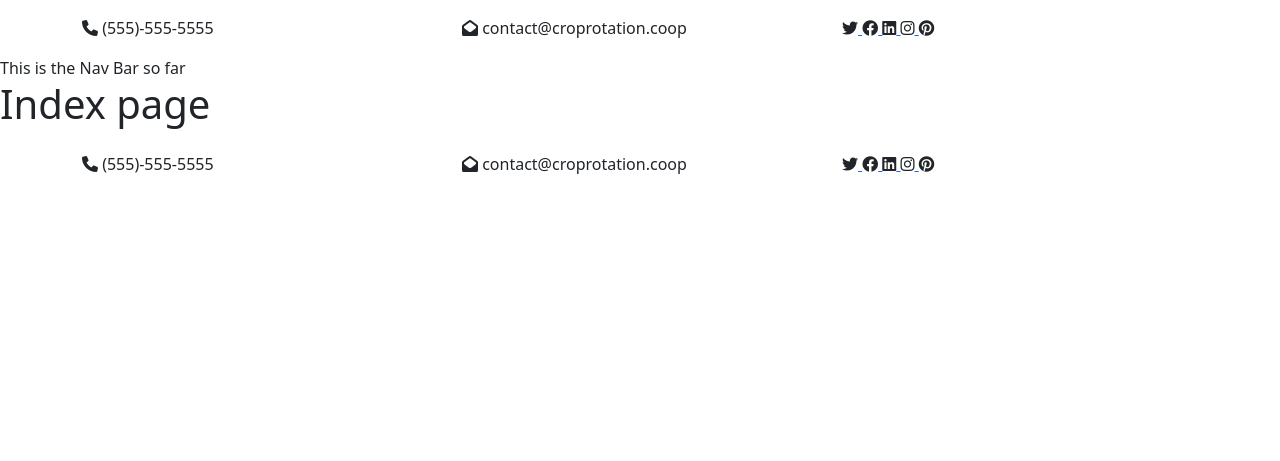
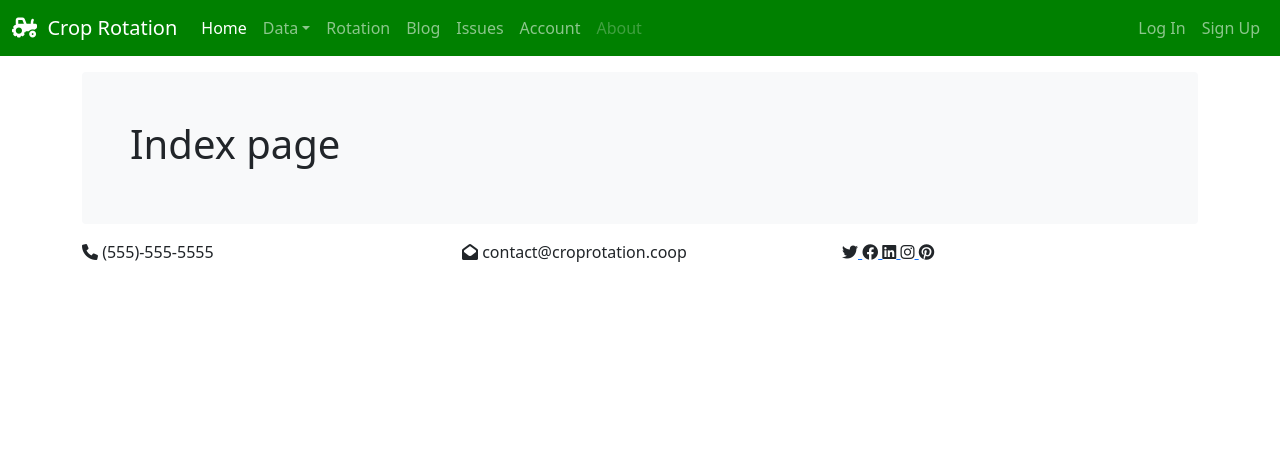
Before and after one commit to jfortuny/crop_rotation_face, a Django app: page / in a window 1280 px wide. Shown: the top 461 px of the page. Before the commit the page ends 174 px from the top, so only its background shows below. Run offline with Django 3.2, Linux system fonts and the light colour scheme.

Commit message:
Continued working on navbar with bootstrap.

```diff
--- a/static/css/style.css
+++ b/static/css/style.css
@@ -0,0 +1,5 @@
+/* Show the navbar fixed to the top */
+body {
+  min-height: 75rem;
+  padding-top: 4.5rem;
+}
--- a/templates/base.html
+++ b/templates/base.html
@@ -21,12 +21,19 @@
 <body>
 
 <!-- Top Bar -->
-    {% include 'partials/_topbar.html' %}
+{#    {% include 'partials/_topbar.html' %}#}
+
 <!-- Nav Bar -->
 {% include 'partials/_navbar.html' %}
+
 <!-- Main content -->
+<main class="container">
+    <div class="bg-light p-5 rounded">
         {% block content %}
         {% endblock %}
+    </div>
+</main>
+
 <!-- Footer -->
 {% include 'partials/_footer.html' %}
 
--- a/templates/pages/index.html
+++ b/templates/pages/index.html
@@ -2,6 +2,7 @@
 
 {% load humanize %}
 
+
 {% block content %}
     <h1>Index page</h1>
 {% endblock %}
--- a/templates/partials/_navbar.html
+++ b/templates/partials/_navbar.html
@@ -1,4 +1,53 @@
 {% load static %}
 
 <!-- Navbar -->
-This is the Nav Bar so far
+<nav class="navbar navbar-expand-md navbar-dark fixed-top" style="background-color:green; color:white;">
+    <div class="container-fluid">
+        <a class="navbar-brand" href="{% url 'index' %}"><i class="fas fa-tractor"></i>&nbsp;&nbsp;Crop Rotation</a>
+        {#        <a class="navbar-brand" href="#">Fixed navbar</a>#}
+        <button class="navbar-toggler" type="button" data-bs-toggle="collapse" data-bs-target="#navbarCollapse"
+                aria-controls="navbarCollapse" aria-expanded="false" aria-label="Toggle navigation">
+            <span class="navbar-toggler-icon"></span>
+        </button>
+        <div class="collapse navbar-collapse" id="navbarCollapse">
+            <ul class="navbar-nav me-auto mb-2 mb-md-0">
+                <li class="nav-item">
+                    <a class="nav-link active" aria-current="page" href="#">Home</a>
+                </li>
+                <li class="nav-item dropdown">
+                    <a class="nav-link dropdown-toggle" role="button" data-bs-toggle="dropdown">Data</a>
+                    <ul class="dropdown-menu dropdown-menu-dark" aria-labelledby="dropdownMenuLink">
+                        <li><a class="dropdown-item" href="#">Change</a></li>
+                        <li><a class="dropdown-item" href="#">Report</a></li>
+                        <li><a class="dropdown-item" href="#">Spreadsheet</a></li>
+                    </ul>
+                </li>
+                <li class="nav-item">
+                    <a class="nav-link">Rotation</a>
+                </li>
+                <li class="nav-item">
+                    <a class="nav-link">Blog</a>
+                </li>
+                <li class="nav-item">
+                    <a class="nav-link">Issues</a>
+                </li>
+                <li class="nav-item">
+                    <a class="nav-link">Account</a>
+                </li>
+                <li class="nav-item">
+                    <a class="nav-link disabled">About</a>
+                </li>
+            </ul>
+            <div class="d-flex">
+                <ul class="navbar-nav">
+                    <li class="nav-item">
+                        <a class="nav-link">Log In</a>
+                    </li>
+                    <li class="nav-item">
+                        <a class="nav-link">Sign Up</a>
+                    </li>
+                </ul>
+            </div>
+        </div>
+    </div>
+</nav>
--- a/templates/partials/_topbar.html
+++ b/templates/partials/_topbar.html
@@ -1,5 +1,6 @@
+{%  load static %}
 <!-- Top Bar -->
-<section id="top-bar" class="p-3">
+<section id="top-bar" class="p-3 m-0">
     <div class="container">
         <div class="row">
             <div class="col-sm">
```
Lines whose indentation alone changed are shown as unchanged.
